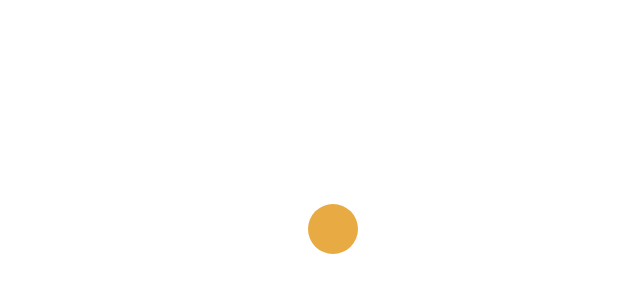
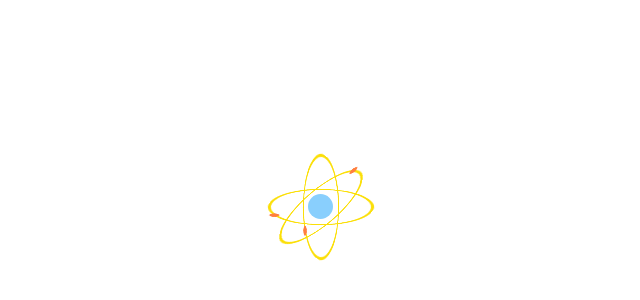
Before and after one commit to IndianGhost/css-loaders, a plain HTML site: page index.html in a window 1280 px wide. Shown: the part 180-480 px from the top of the page, without its empty margins (306-946 px from the left). Drawn offline with Linux system fonts and the light colour scheme.

Commit message:
add atom-loader

```diff
--- a/css/style.css
+++ b/css/style.css
@@ -3,6 +3,9 @@
     --spin-secondary: #850E35;
     --heart: #C21010;
     --circle: #E8AA42;
+    --atom: #89CFFD;
+    --electron-shell: #FBDF07;
+    --electron: #FF7F3F;
 }
 
 #spin-loader {
@@ -104,3 +107,98 @@
         transform: rotateY(180deg);
     }
 }
+
+#atom-loader {
+    position: absolute;
+    top: 48%;
+    left: 48%;
+    width: 25px;
+    height: 25px;
+    background-color: var(--atom);
+    border-radius: 50%;
+    transform-style: preserve-3d;
+    animation: atom 1s linear infinite;
+}
+
+@keyframes atom {
+    0% {
+        transform: translateY(-10px);
+    }
+
+    50% {
+        transform: translateY(0px);
+    }
+
+    100% {
+        transform: translateY(10px);
+    }
+}
+
+.electron {
+    position: absolute;
+    top: -40px;
+    left: -40px;
+    width: 100px;
+    height: 100px;
+    border-radius: 50%;
+    border: 3px solid var(--electron-shell);
+    transform-style: preserve-3d;
+}
+
+.electron::before {
+    position: absolute;
+    top: 8px;
+    left: 8px;
+    content: '';
+    width: 10px;
+    height: 10px;
+    border-radius: 50%;
+    background-color: var(--electron);
+    transform-style: preserve-3d;
+    transform-origin: 50% 0;
+}
+
+.electron:nth-child(1) {
+    transform: rotateY(70deg);
+    animation: electron1 1s linear .2s infinite;
+}
+
+@keyframes electron1 {
+    from {
+        transform: rotateY(70deg) rotateZ(0deg);
+    }
+
+    to {
+        transform: rotateY(70deg) rotateZ(360deg);
+    }
+}
+
+.electron:nth-child(2) {
+    transform: rotateX(70deg);
+    animation: electron2 1s linear .2s infinite;
+}
+
+@keyframes electron2 {
+    from {
+        transform: rotateX(70deg) rotateZ(0deg);
+    }
+
+    to {
+        transform: rotateX(70deg) rotateZ(360deg);
+    }
+}
+
+.electron:nth-child(3) {
+    transform: rotate3d(1, 1, 1, 185deg);
+    animation: electron3 1s linear .2s infinite;
+}
+
+@keyframes electron3 {
+    from {
+        transform: rotate3d(1, 1, 1, 185deg) rotateZ(0deg);
+    }
+
+    to {
+        transform: rotate3d(1, 1, 1, 185deg) rotateZ(360deg);
+    }
+}
--- a/index.html
+++ b/index.html
@@ -12,6 +12,12 @@
 <body>
     <div id="spin-loader" hidden></div>
     <span id="heart-loader" hidden></span>
-    <div id="circle-loader"></div>
+    <div id="circle-loader" hidden></div>
+    <div id="atom-loader">
+        <div class="electron"></div>
+        <div class="electron"></div>
+        <div class="electron"></div>
+    </div>
 </body>
+
 </html>
```
